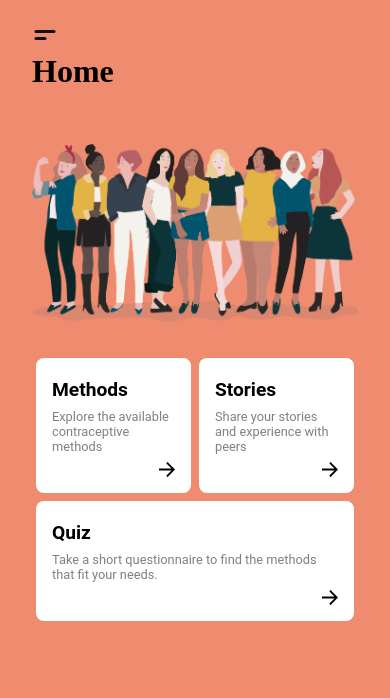
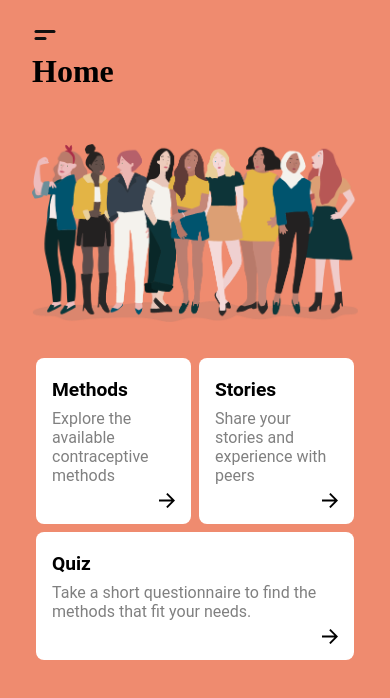
Before and after one commit to sandboxnu/knowyouroptions, a Next.js app in the folder frontend/: page / in a window 390 px wide. Shown: the top 698 px of the page. Built offline with nearby package versions, Linux system fonts and the light colour scheme; a web font is replaced by a local one.

Commit message:
card font size responsive

```diff
--- a/frontend/components/Card.tsx
+++ b/frontend/components/Card.tsx
@@ -42,6 +42,7 @@ const Title = styled.h2`
 const Description = styled.p`
   margin: 0.5rem 0;
   color: gray;
+  font-size: 1.9vh;
 `;
 
 const RightArrow = styled(SvgRightArrow)`
```
